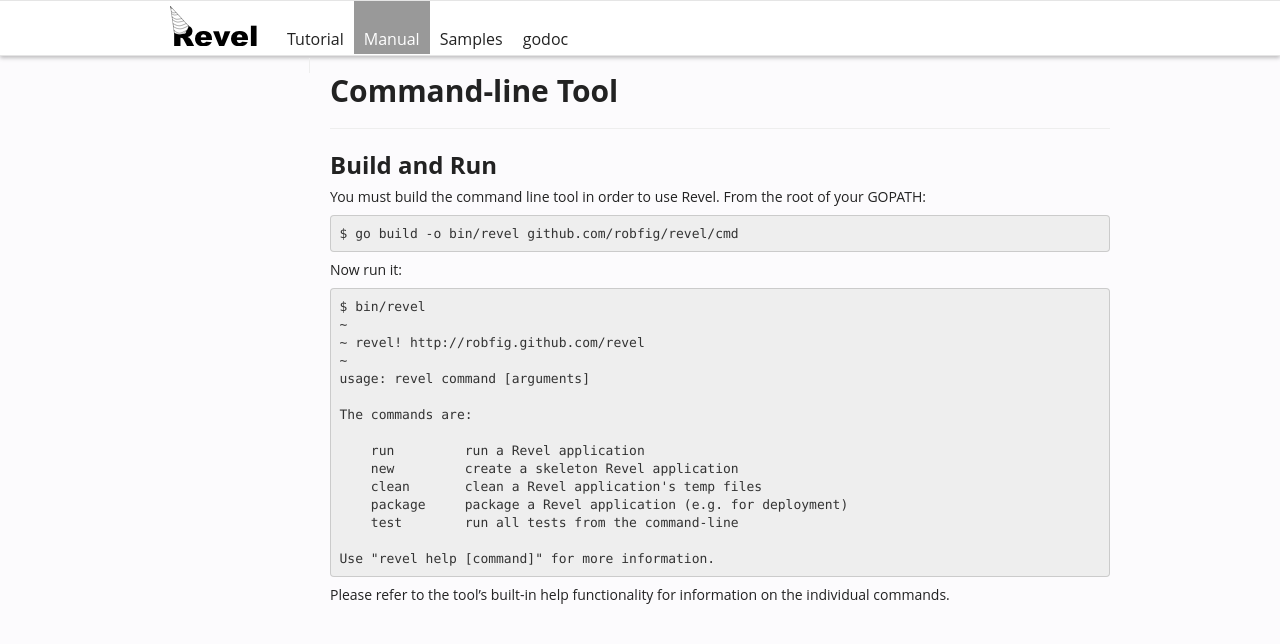
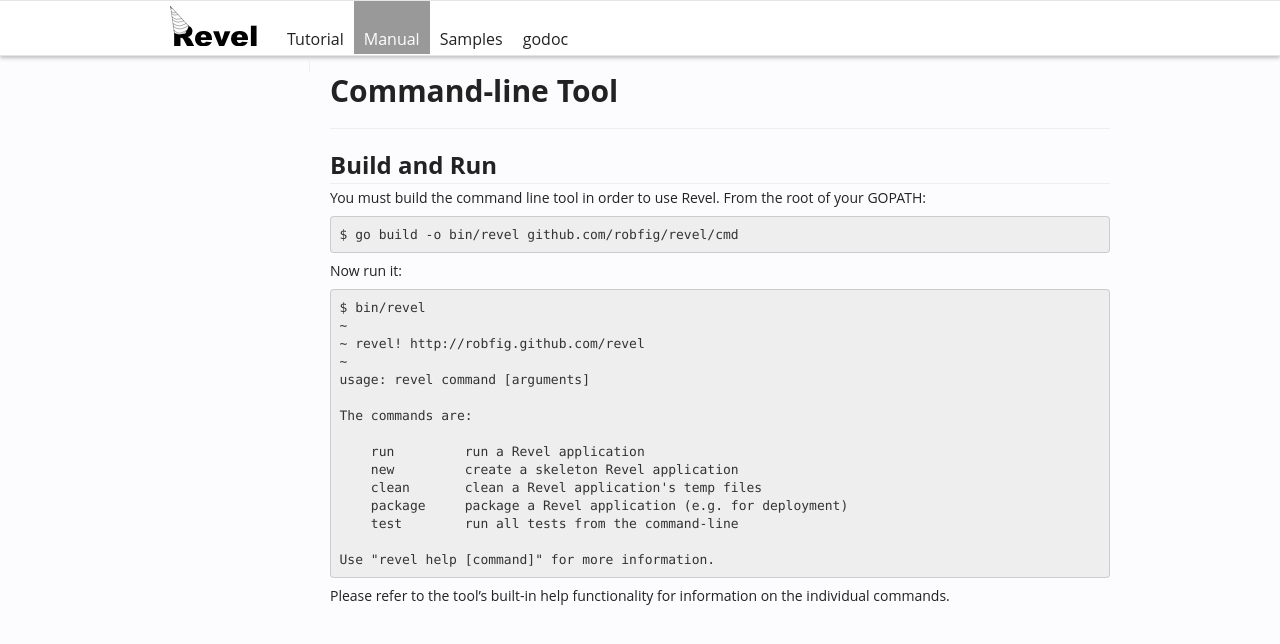
Before and after one commit to revel/revel, a Jekyll site: the page built from manual/tool.md, in a window 1280 px wide. Shown: the top 644 px of the page. Built offline with Jekyll 4.4.1, drawn with Linux system fonts in a browser that asks for light colours.

```diff
--- a/css/manual.css
+++ b/css/manual.css
@@ -6,6 +6,7 @@
 h2 {
   margin-top: 15px;
   margin-bottom: 5px;
+  border-bottom: 1px solid #EEE;
 }
 
 h3 {
```
